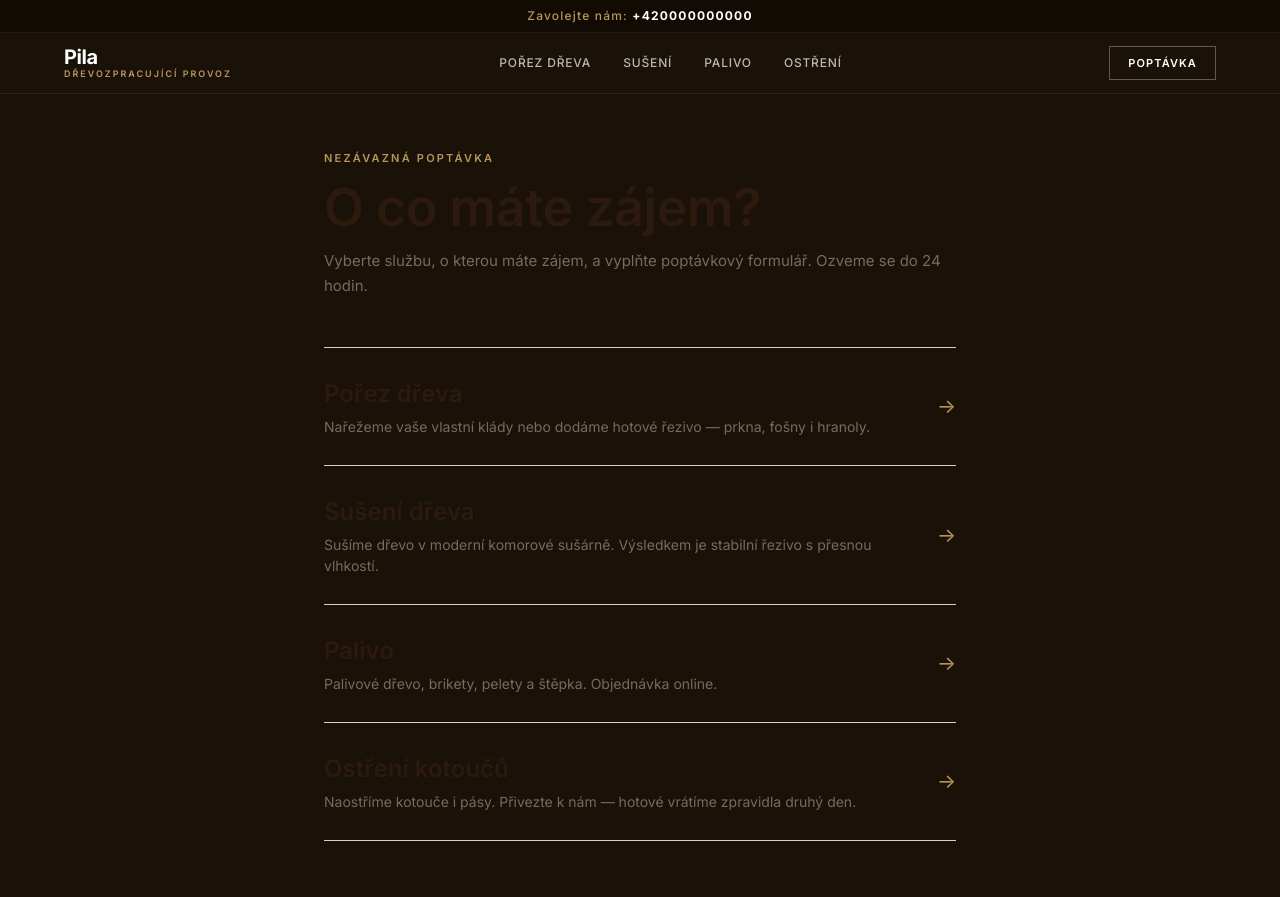
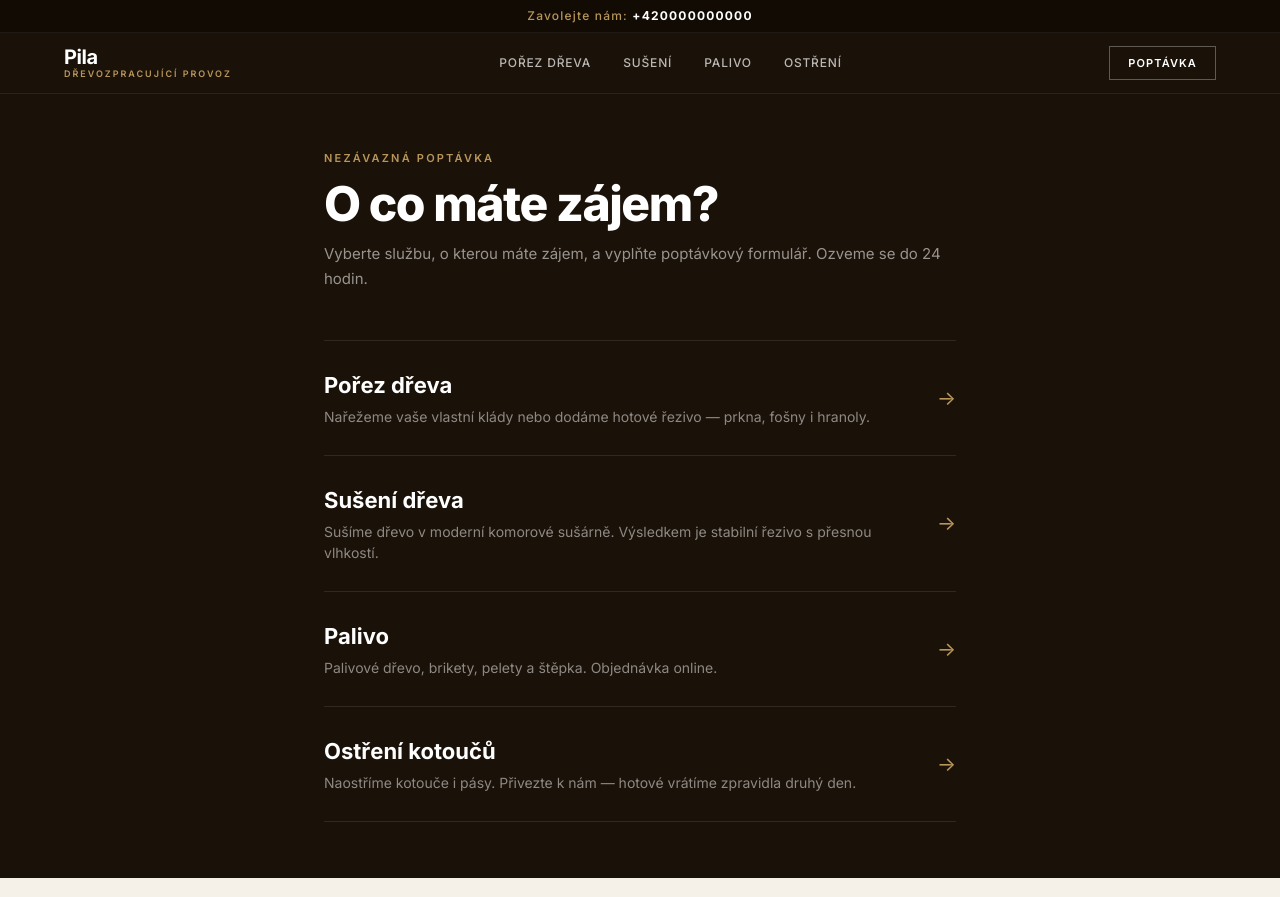
Before and after one commit to pavslovak-maker/pila-portal, a Next.js app: page /poptavka in a window 1280 px wide. Built offline with nearby package versions, Linux system fonts and the light colour scheme.

Commit message:
Oprava čitelnosti stránky poptávka na tmavém pozadí

```diff
--- a/src/app/(web)/poptavka/page.tsx
+++ b/src/app/(web)/poptavka/page.tsx
@@ -16,10 +16,10 @@ export default function PoptavkaPage() {
       <p style={{ fontFamily: "var(--font-body)", fontSize: 11, fontWeight: 600, color: "var(--c-gold)", letterSpacing: "0.2em", textTransform: "uppercase", marginBottom: 12 }}>
         Nezávazná poptávka
       </p>
-      <h1 style={{ fontFamily: "var(--font-heading)", fontSize: "clamp(32px, 5vw, 52px)", fontWeight: 600, color: "var(--c-dark)", letterSpacing: "-0.01em", lineHeight: 1.1, marginBottom: 12 }}>
+      <h1 style={{ fontFamily: "var(--font-heading)", fontSize: "clamp(28px, 5vw, 48px)", fontWeight: 800, color: "#fff", letterSpacing: "-0.03em", lineHeight: 1.05, marginBottom: 12 }}>
         O co máte zájem?
       </h1>
-      <p style={{ fontSize: 15, color: "var(--c-text-muted)", lineHeight: 1.7, marginBottom: 48 }}>
+      <p style={{ fontSize: 15, color: "rgba(255,255,255,0.55)", lineHeight: 1.7, marginBottom: 48 }}>
         Vyberte službu, o kterou máte zájem, a vyplňte poptávkový formulář. Ozveme se do 24 hodin.
       </p>
 
@@ -34,19 +34,17 @@ export default function PoptavkaPage() {
               justifyContent: "space-between",
               gap: 24,
               padding: "28px 0",
-              borderTop: "1px solid var(--c-border)",
-              borderBottom: i === SERVICES.length - 1 ? "1px solid var(--c-border)" : "none",
+              borderTop: "1px solid rgba(255,255,255,0.1)",
+              borderBottom: i === SERVICES.length - 1 ? "1px solid rgba(255,255,255,0.1)" : "none",
               textDecoration: "none",
             }}
           >
-            <div style={{ display: "flex", alignItems: "center", gap: 20 }}>
-              <div>
-                <div style={{ fontFamily: "var(--font-heading)", fontSize: 24, fontWeight: 600, color: "var(--c-dark)", marginBottom: 4 }}>
-                  {s.label}
-                </div>
-                <div style={{ fontSize: 14, color: "var(--c-text-muted)", lineHeight: 1.5 }}>
-                  {s.desc}
-                </div>
+            <div>
+              <div style={{ fontFamily: "var(--font-heading)", fontSize: 22, fontWeight: 700, color: "#fff", marginBottom: 4 }}>
+                {s.label}
+              </div>
+              <div style={{ fontSize: 14, color: "rgba(255,255,255,0.5)", lineHeight: 1.5 }}>
+                {s.desc}
               </div>
             </div>
             <span style={{ color: "var(--c-gold)", fontSize: 20, flexShrink: 0 }}>→</span>
```
